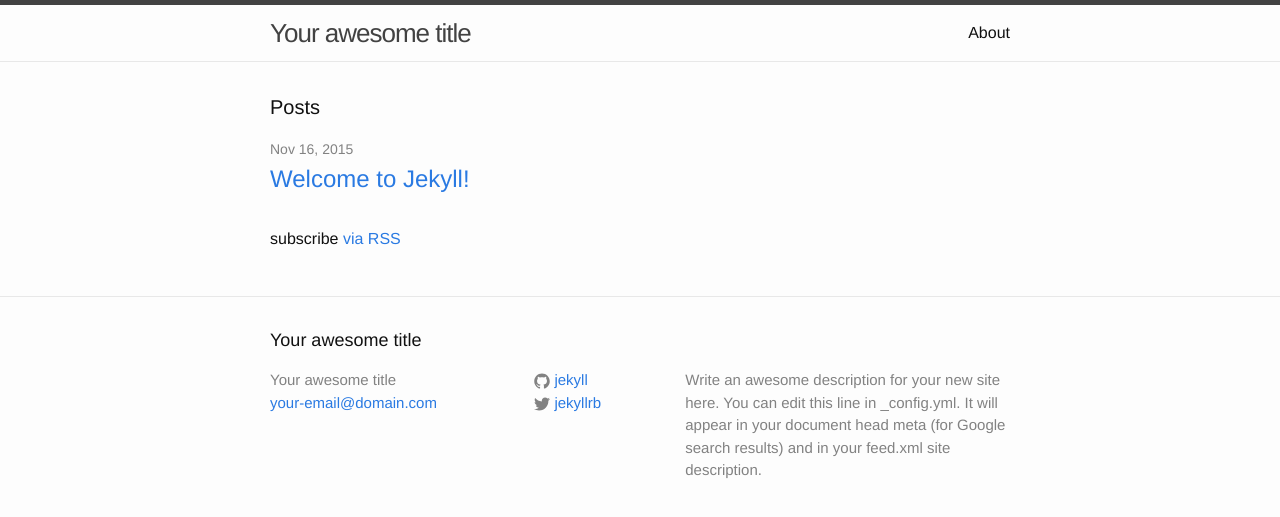
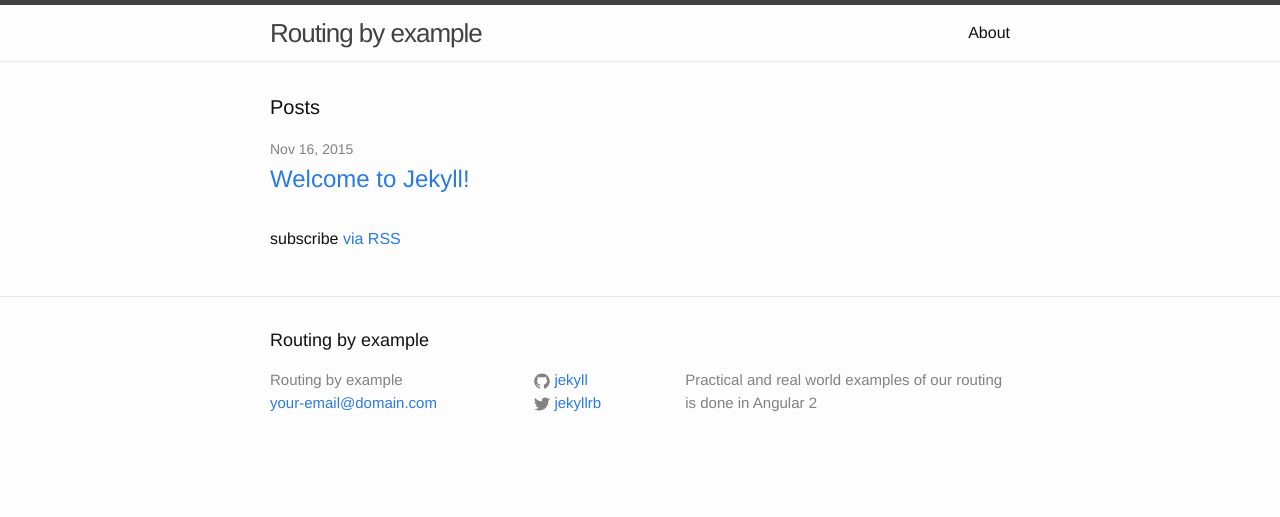
Before and after one commit to routingbyexample/routingbyexample.github.io, a Jekyll site: the page built from index.html, in a window 1280 px wide. Shown: the top 517 px of the page. Built offline with Jekyll 4.4.1, drawn with Linux system fonts in a browser that asks for light colours.

Commit message:
chore: updates config and changes title and description

```diff
--- a/_config.yml
+++ b/_config.yml
@@ -1,12 +1,10 @@
 # Site settings
-title: Your awesome title
+title: Routing by example
 email: your-email@domain.com
 description: > # this means to ignore newlines until "baseurl:"
-  Write an awesome description for your new site here. You can edit this
-  line in _config.yml. It will appear in your document head meta (for
-  Google search results) and in your feed.xml site description.
+  Practical and real world examples of our routing is done in Angular 2
 baseurl: "" # the subpath of your site, e.g. /blog/
-url: "http://yourdomain.com" # the base hostname & protocol for your site
+url: "http://routingbyexample.com" # the base hostname & protocol for your site
 twitter_username: jekyllrb
 github_username:  jekyll
 
```
